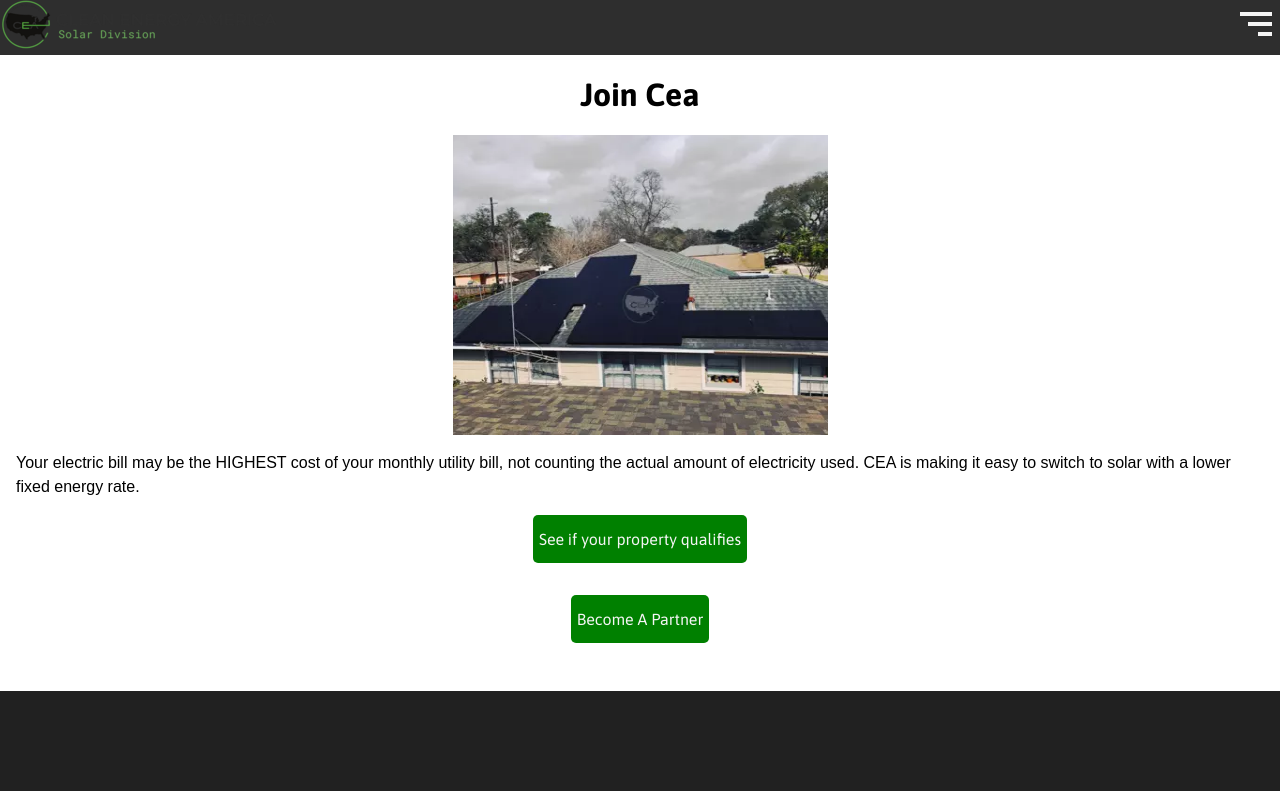
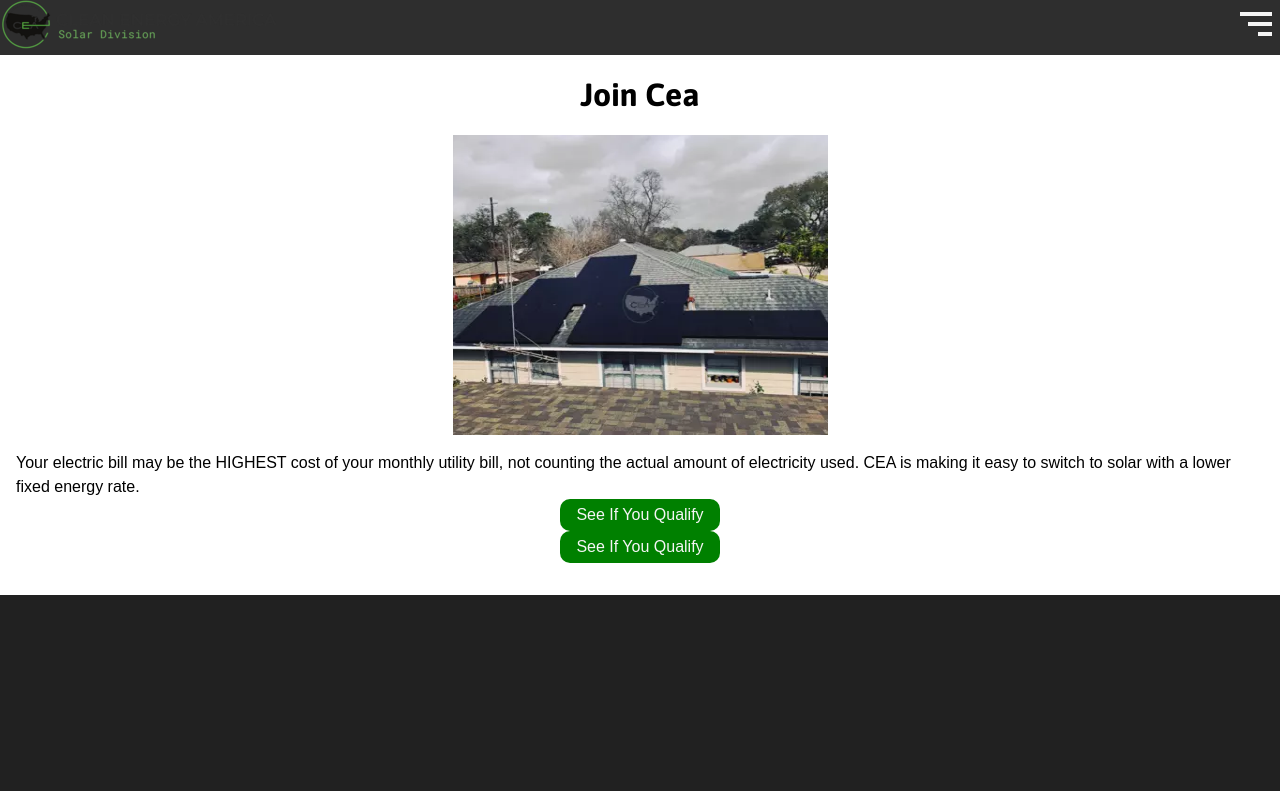
Before and after one commit to eric-santosCEA/second-solarcea, a React (Create React App) app: page /sales-partner in a window 1280 px wide. Shown: the top 791 px of the page. Built offline with nearby package versions, Linux system fonts and the light colour scheme.

Commit message:
added button component so all buttons would be the same

```diff
--- /dev/null
+++ b/src/components/Button.js
@@ -0,0 +1,14 @@
+import React from 'react'
+import '../styles/button.css'
+import { motion } from 'framer-motion'
+
+const Button = () => {
+  return (
+    <div>
+      <motion.button whileHover={{ scale: 1.2 }} whileTap={{ scale: 0.9 }}>
+        See If You Qualify
+      </motion.button>
+    </div>
+  )
+}
+export default Button
--- a/src/components/Home.js
+++ b/src/components/Home.js
@@ -2,10 +2,10 @@
 import '../styles/home.css'
 import { Link } from 'react-router-dom'
 import Navlinks from './Navlinks'
+import Button from './Button'
 import { IoBusinessOutline } from 'react-icons/io5'
 import { WiWindy } from 'react-icons/wi'
 import { GrSolaris } from 'react-icons/gr'
-import { motion } from 'framer-motion'
 
 const Footer = lazy(() => import('./Footer'))
 
@@ -16,9 +16,9 @@
       <div className="hero">
         <h1>Our goal is to protect our environment for generations to come.</h1>
         <Link to="/sales-partner" className="link">
-          <motion.button whileHover={{ scale: 1.2 }} whileTap={{ scale: 0.9 }}>
+          <Button>
             <h4>See if you Qualify</h4>
-          </motion.button>
+          </Button>
         </Link>
       </div>
 
@@ -95,7 +95,7 @@
           planet.
         </p>
         <a href="https://clean-energy-america.estimate.demand-iq.com/">
-          <button>See If You Qualify</button>
+          <Button>See If You Qualify</Button>
         </a>
       </section>
 
@@ -179,7 +179,7 @@
             produce it.
           </p>
           <a href="https://clean-energy-america.estimate.demand-iq.com/">
-            <button>See If You Qualify</button>
+            <Button>See If You Qualify</Button>
           </a>
         </section>
         <section className="testimonials">
@@ -235,7 +235,7 @@
         <h1>Apply today to see how it could work for you.</h1>
 
         <a href="https://clean-energy-america.estimate.demand-iq.com/">
-          <button>See If You Qualify</button>
+          <Button>See If You Qualify</Button>
         </a>
       </div>
       <Footer />
--- a/src/components/SalesPartner.js
+++ b/src/components/SalesPartner.js
@@ -1,6 +1,7 @@
 import React, { lazy } from 'react'
 import '../styles/partner.css'
 import Navlinks from './Navlinks'
+import Button from './Button'
 
 const Footer = lazy(() => import('./Footer'))
 
@@ -26,10 +27,10 @@
         </p>
         <section className="buttons">
           <a href="https://clean-energy-america.estimate.demand-iq.com/">
-            <button>See if your property qualifies</button>
+            <Button>See if your property qualifies</Button>
           </a>
           <a href="https://ceadash.com/application/">
-            <button>Become A Partner</button>
+            <Button>Become A Partner</Button>
           </a>
         </section>
       </div>
--- /dev/null
+++ b/src/styles/button.css
@@ -0,0 +1,10 @@
+button {
+  text-decoration: none;
+  border: none;
+  border-radius: 10px;
+  height: 2rem;
+  width: 10rem;
+  background-color: green;
+  color: whitesmoke;
+  font-family: Montserrat-alternates, sans-serif;
+}
--- /dev/null
+++ b/src/styles/button.less
@@ -0,0 +1,10 @@
+button {
+  text-decoration: none;
+  border: none;
+  border-radius: 10px;
+  height: 2rem;
+  width: 10rem;
+  background-color: green;
+  color: whitesmoke;
+  font-family: Montserrat-alternates, sans-serif;
+}
--- a/src/styles/home.css
+++ b/src/styles/home.css
@@ -33,16 +33,6 @@
   display: flex;
   justify-content: center;
   align-items: center;
-}
-.hero .link button {
-  text-decoration: none;
-  border: none;
-  border-radius: 10px;
-  height: 2rem;
-  width: 10rem;
-  background-color: green;
-  color: whitesmoke;
-  font-family: Montserrat-alternates, sans-serif;
 }
 .info {
   display: flex;
@@ -184,24 +174,6 @@
     padding: 0 4rem;
   }
 }
-.second-white-info a button {
-  width: 20rem;
-  height: 3rem;
-  font-size: 1.5rem;
-  font-family: Montserrat-alternates, sans-serif;
-  text-decoration: none;
-  border: none;
-  border-radius: 10px;
-  background-color: green;
-  color: whitesmoke;
-}
-@media screen and (min-width: 1568px) {
-  .second-white-info a button {
-    font-size: 1.5rem;
-    width: 15rem;
-    height: 3.5rem;
-  }
-}
 .second-dark-info {
   display: flex;
   justify-content: center;
@@ -311,24 +283,6 @@
 .third-white-info .banner p {
   padding: 3rem 5rem;
 }
-.third-white-info .banner a button {
-  width: 20rem;
-  height: 3rem;
-  font-size: 1.5rem;
-  font-family: Montserrat-alternates, sans-serif;
-  text-decoration: none;
-  border: none;
-  border-radius: 10px;
-  background-color: green;
-  color: whitesmoke;
-}
-@media screen and (min-width: 1568px) {
-  .third-white-info .banner a button {
-    font-size: 1.5rem;
-    width: 15rem;
-    height: 3.5rem;
-  }
-}
 .testimonials {
   display: flex;
   justify-content: center;
@@ -367,21 +321,3 @@
     padding: 1rem 15rem;
   }
 }
-.estimate a button {
-  width: 20rem;
-  height: 3rem;
-  font-size: 1.5rem;
-  font-family: Montserrat-alternates, sans-serif;
-  text-decoration: none;
-  border: none;
-  border-radius: 10px;
-  background-color: green;
-  color: whitesmoke;
-}
-@media screen and (min-width: 1568px) {
-  .estimate a button {
-    font-size: 1.5rem;
-    width: 15rem;
-    height: 3.5rem;
-  }
-}
--- a/src/styles/partner.css
+++ b/src/styles/partner.css
@@ -12,22 +12,6 @@
 .partner .buttons {
   margin-bottom: 1rem;
 }
-.partner .buttons a {
-  display: flex;
-  justify-content: center;
-  align-items: center;
-  text-decoration: none;
-}
-.partner .buttons a button {
-  margin: 1rem 0.5rem;
-  border-radius: 5px;
-  border: none;
-  cursor: pointer;
-  height: 3rem;
-  background-color: green;
-  color: whitesmoke;
-  font-family: Asap, sans-serif;
-}
 .partner figure blockquote p {
   border-bottom: 1rem;
 }
--- a/src/styles/partner.less
+++ b/src/styles/partner.less
@@ -12,23 +12,6 @@
   }
   .buttons {
     margin-bottom: 1rem;
-    a {
-      display: flex;
-      justify-content: center;
-      align-items: center;
-      text-decoration: none;
-      button {
-        margin: 1rem 0.5rem;
-        border-radius: 5px;
-        border: none;
-        cursor: pointer;
-        height: 3rem;
-        font-family: Asap, sans-serif;
-        background-color: green;
-        color: whitesmoke;
-        font-family: Asap, sans-serif;
-      }
-    }
   }
   figure {
     blockquote {
```
Also changed, not shown: src/styles/home.less (+0 -64 lines).
